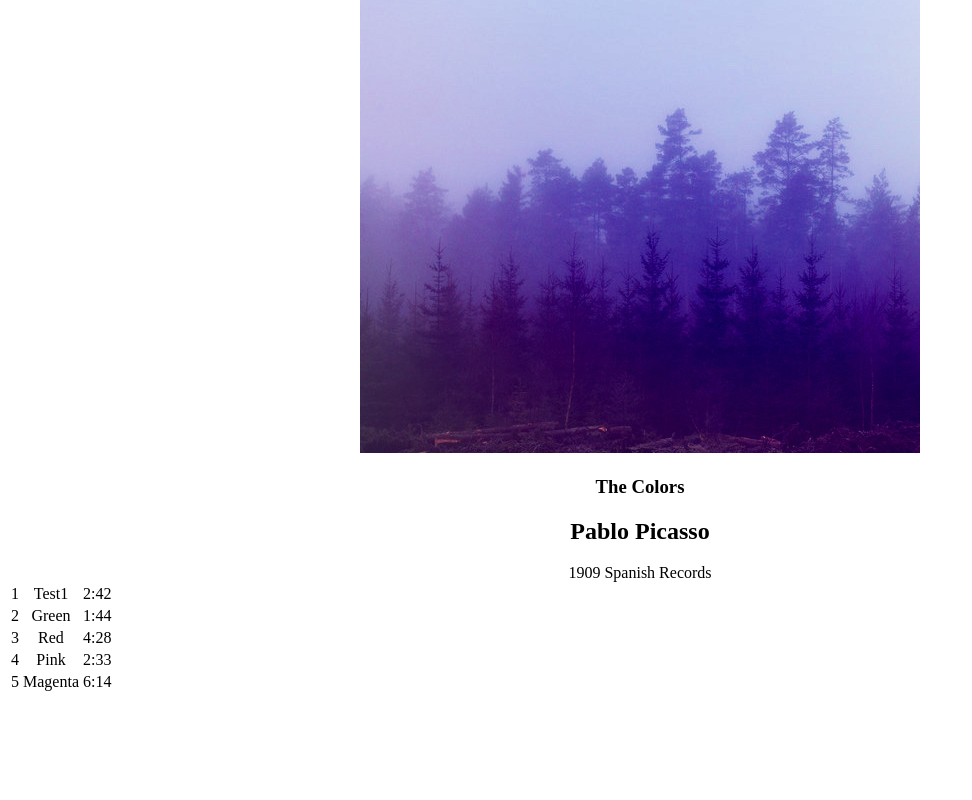
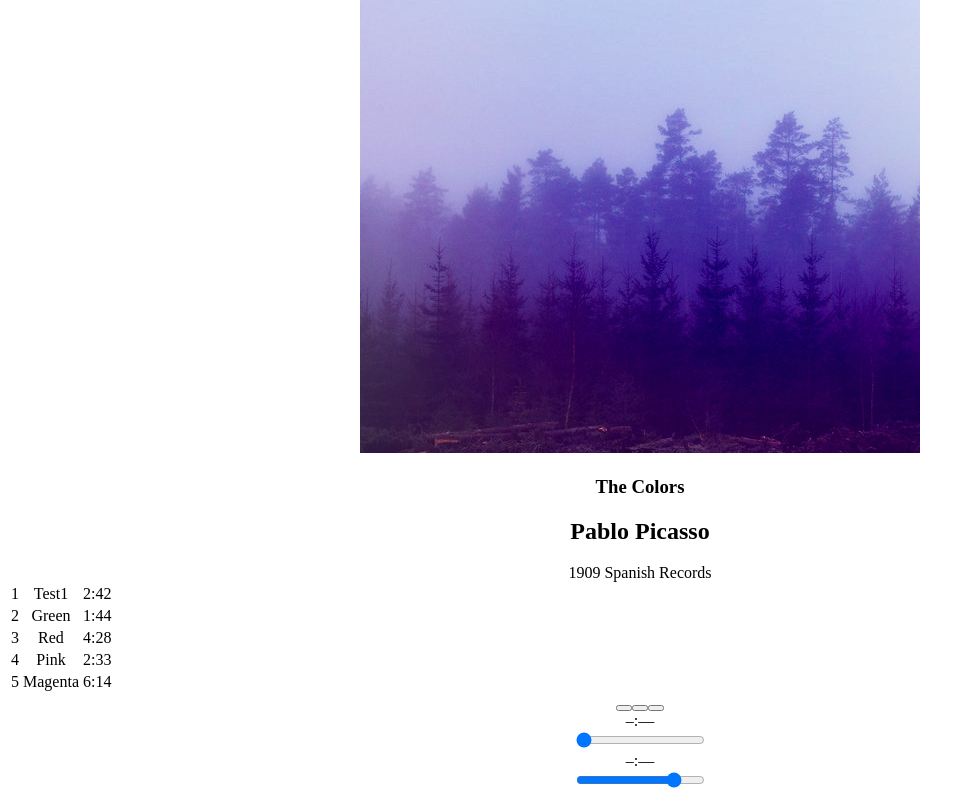
Before and after one commit to NaNathan13/bloc-jams-react, a React (Create React App) app: page /album/the-colors in a window 1280 px wide. Shown: the part 213-1013 px from the top of the page, without its empty margins (0-972 px from the left). Before the commit the page ends 915 px from the top, so only its background shows below. Built offline with nearby package versions, Linux system fonts and the light colour scheme.

Commit message:
completed player-bar-buttons-checkpoint

```diff
--- a/src/components/Album.js
+++ b/src/components/Album.js
@@ -1,5 +1,6 @@
 import React, { Component } from 'react';
 import albumData from './../data/albums';
+import PlayerBar from './PlayerBar';
 
 class Album extends Component {
   constructor(props) {
@@ -83,6 +84,15 @@
 
   }
 
+  handlePrevClick() {
+    const currentIndex = this.state.album.songs.findIndex(song => this.state.currentSong === song);
+    const newIndex = Math.max(0, currentIndex - 1);
+    const newSong = this.state.album.songs[newIndex];
+    this.setSong(newSong);
+    this.play();
+  }
+
+
 
     render() {
       return (
@@ -112,6 +122,14 @@
 						}
            </tbody>
          </table>
+
+         <PlayerBar
+         isPlaying={this.state.isPlaying}
+         currentSong={this.state.currentSong}
+         handleSongClick={() => this.handleSongClick(this.state.currentSong)}
+         handlePrevClick={() => this.handlePrevClick()}
+         />
+
         </section>
       );
     }
--- /dev/null
+++ b/src/components/PlayerBar.js
@@ -0,0 +1,35 @@
+import React, { Component } from 'react';
+
+class PlayerBar extends Component {
+  render() {
+    return (
+      <section className="player-bar">
+      <section id="buttons">
+           <button id="previous" onClick={this.props.handlePrevClick}>
+             <span className="ion-skip-backward"></span>
+           </button>
+           <button id="play-pause" onClick={this.props.handleSongClick}>
+           <span className={this.props.isPlaying ? 'ion-pause' : 'ion-play'}></span>
+           </button>
+           <button id="next">
+             <span className="ion-skip-forward"></span>
+           </button>
+         </section>
+
+         <section id="time-control">
+           <div className="current-time">–:––</div>
+           <input type="range" className="seek-bar" value="0" />
+           <div className="total-time">–:––</div>
+         </section>
+
+         <section id="volume-control">
+           <div className="icon ion-volume-low"></div>
+           <input type="range" className="seek-bar" value="80" />
+           <div className="icon ion-volume-high"></div>
+         </section>
+      </section>
+    );
+  }
+}
+
+export default PlayerBar;
```
